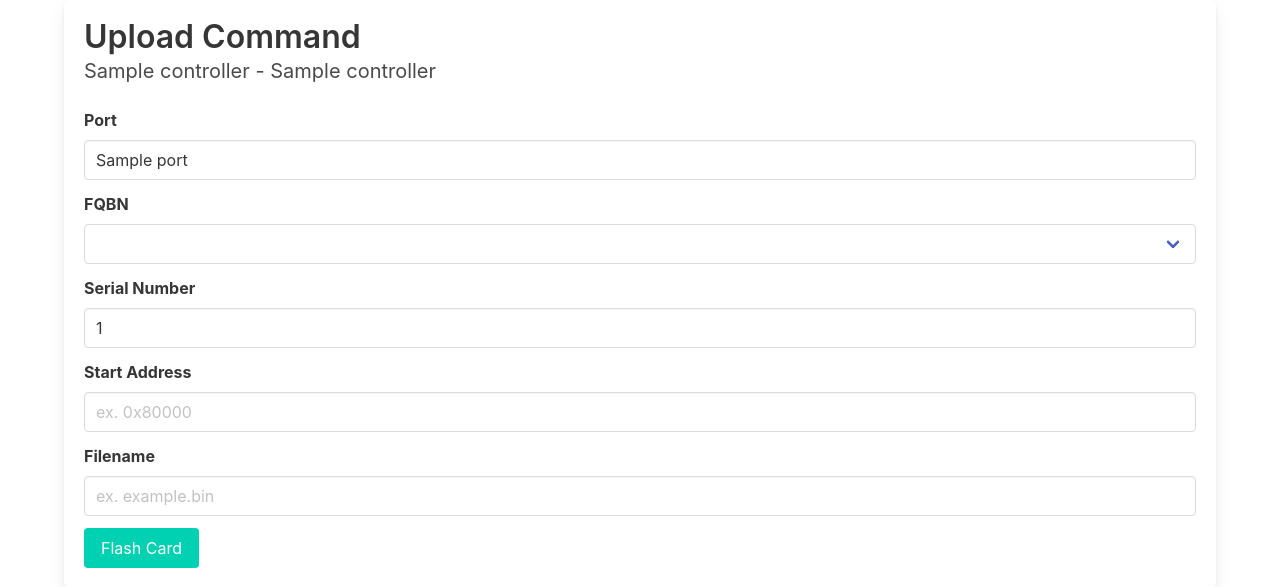
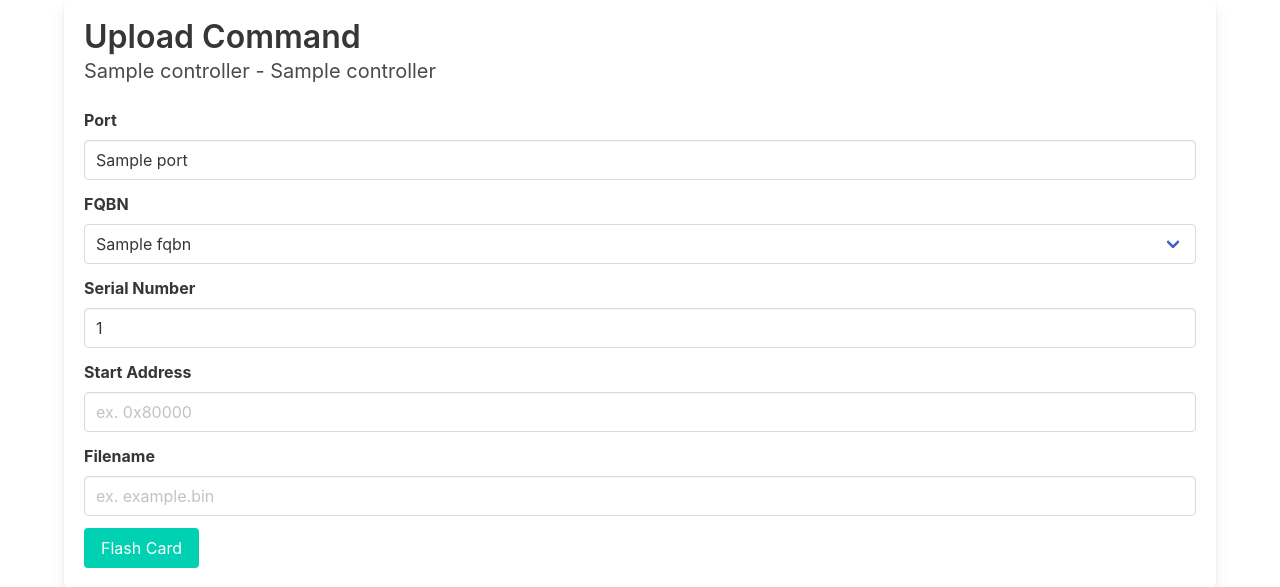
Before and after one commit to ZoroXV/RemoteLab, a Flask app: template src/frontend/templates/upload_command.html in a window 1280 px wide. Shown: the part 79-666 px from the top of the page. Run offline with Flask 2, Linux system fonts and the light colour scheme; the template is opened without the code that fills it: most values are stand-ins (such as "Sample title", 1, 10 or a date in 2020).

Commit message:
fix(gui): replace id container by fqbn

```diff
--- a/src/frontend/templates/widgets/upload_command.html
+++ b/src/frontend/templates/widgets/upload_command.html
@@ -15,8 +15,7 @@
                 <div class="field">
                     <label class="label">FQBN</label>
                     <div class="select is-fullwidth">
-                        <select name="controller">
-                            <option></option>
+                        <select name="fqbn">
                             {% for fqbn in controller["fqbn"] %}
                             <option>{{ fqbn }}</option>
                             {% endfor %}
```
